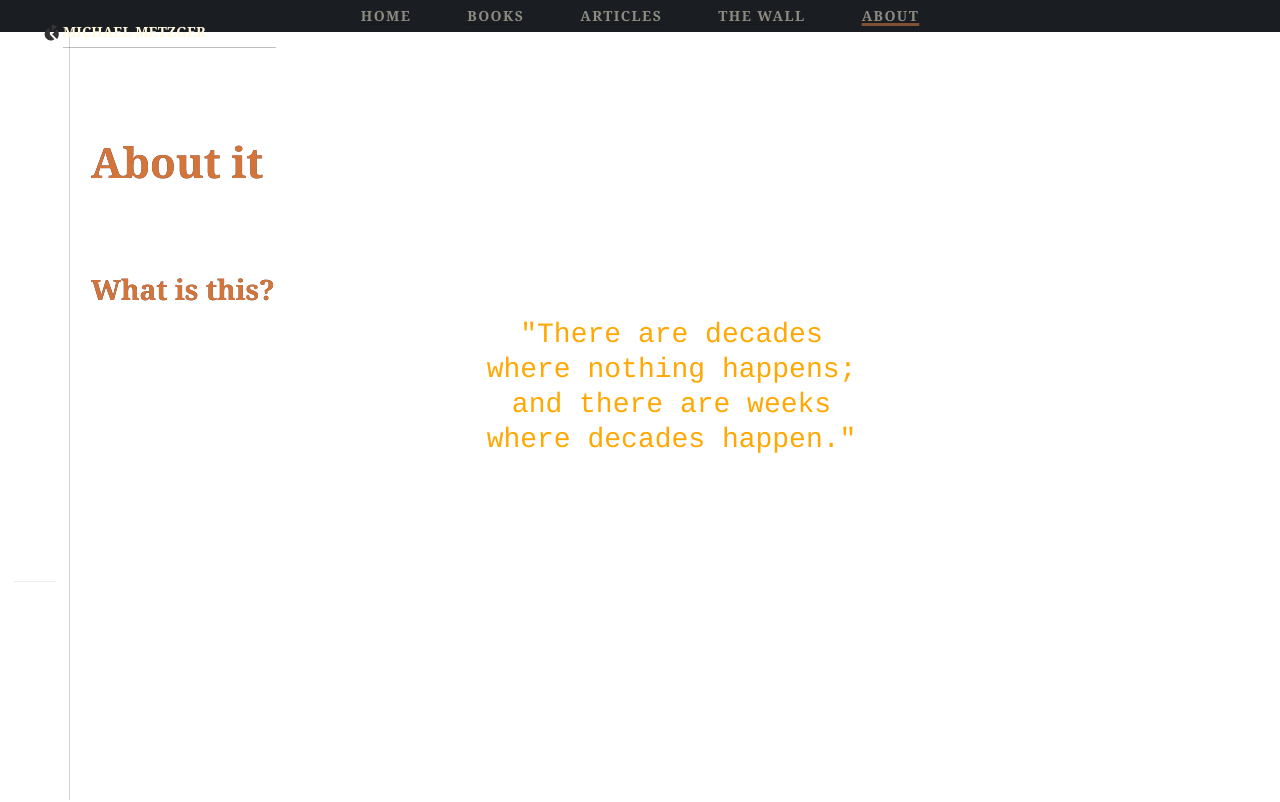
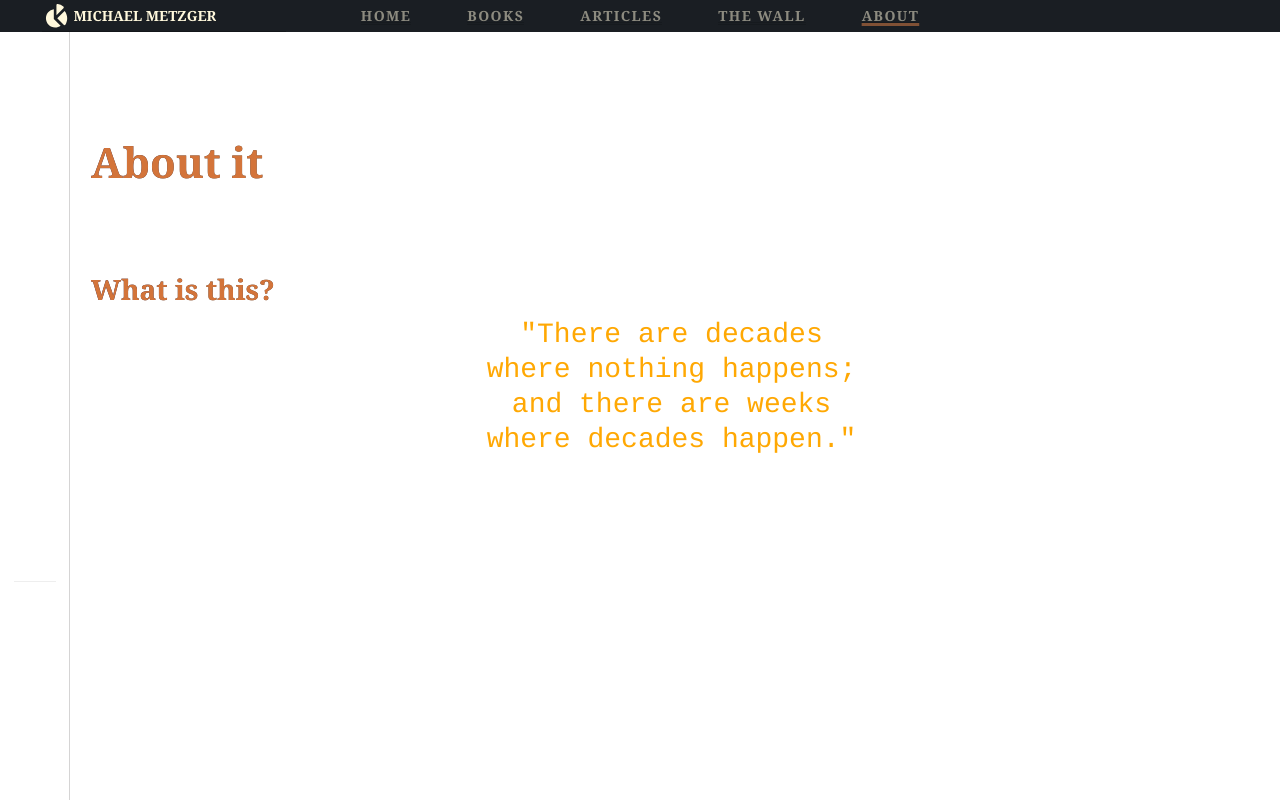
Before and after one commit to MicMetz/library, a Next.js app: page /about in a window 1280 px wide. Shown: the top 802 px of the page. Built offline with nearby package versions, Linux system fonts and the light colour scheme.

Commit message:
fixing outlinks

```diff
--- a/src/components/nav/Navigation.js
+++ b/src/components/nav/Navigation.js
@@ -74,16 +74,14 @@ export const Navigation = ( forwardRef, open, toggle ) => {
 								data-scroll-target = "nav" id = "nav"
 						>
 								<NavigationList >
-										<Link href = "https://micmetz.github.io" >
 										<NavLogoItem >
+												<NavLink href = "https://micmetz.github.io" >
 														<TiChartPie size = "1.5em" />
-														<NavLink >
 														<span >
 																{'Michael Metzger'}
 														</span >
 												</NavLink >
 										</NavLogoItem >
-										</Link >
 										<MenuItem i = {0} text = "Home" link = "/" />
 										<MenuItem i = {1} text = "Books" link = "/book_wall" />
 										<MenuItem i = {2} text = "Articles" link = "/article_wall" />
--- a/src/pages/index.js
+++ b/src/pages/index.js
@@ -50,7 +50,7 @@ export default function Index( { page, navigation, settings } ) {
 
 		return (
 				<>
-						<motion.div
+						{/* <motion.div
 								ref = {ref}
 								initial = {{ top: 0 }}
 								animate = {controls}
@@ -78,7 +78,7 @@ export default function Index( { page, navigation, settings } ) {
 												<p className = "preloader__forwards__text" >where decades happen.</p >
 										</motion.div >
 								</div >
-						</motion.div >
+						</motion.div > */}
 						<Homepage isOpen = {isToggleOpen}
 																toggleOpen = {() => toggleBodyScroll( isToggleOpen )}
 																contentRef = {ref} />
```
Lines whose indentation alone changed are shown as unchanged.
